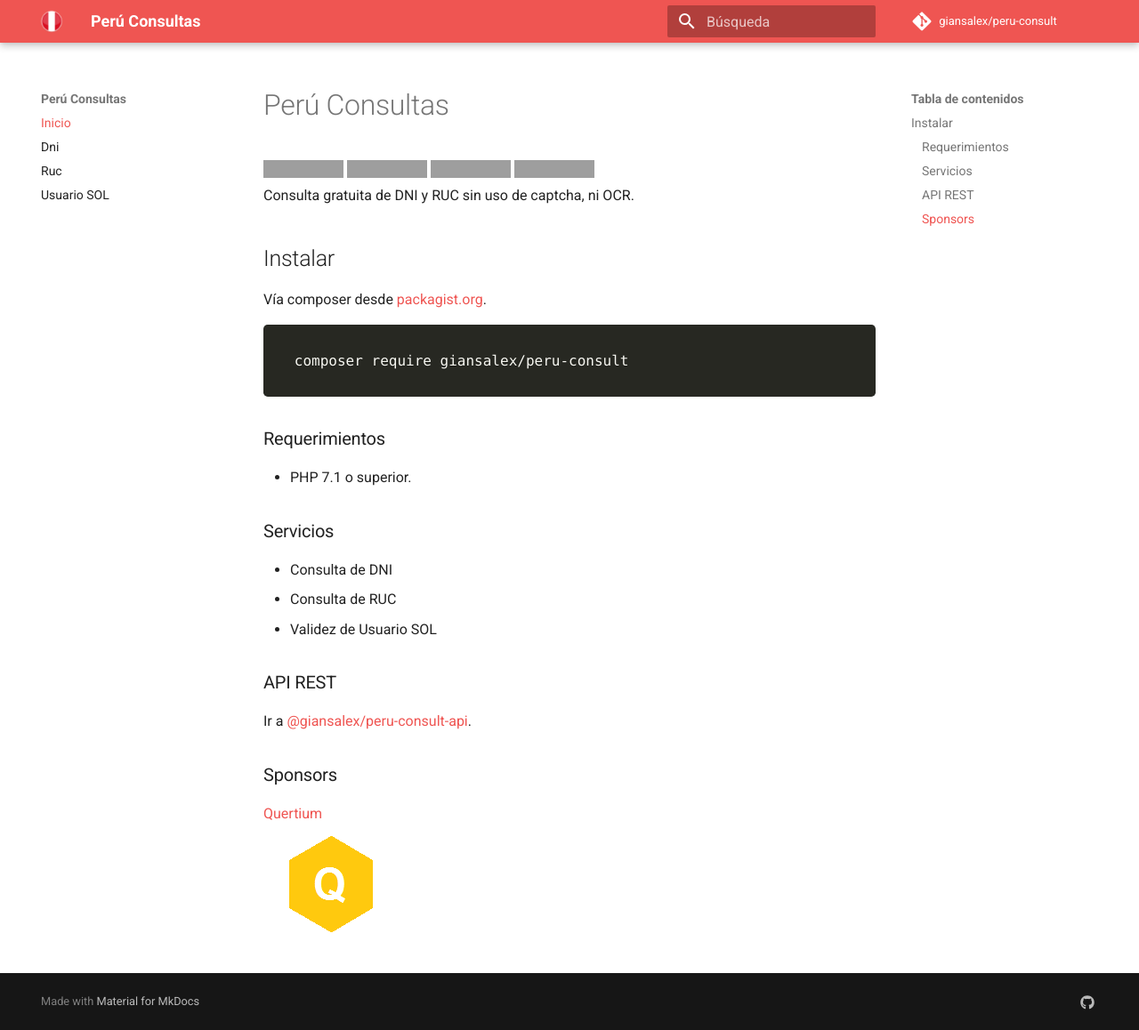
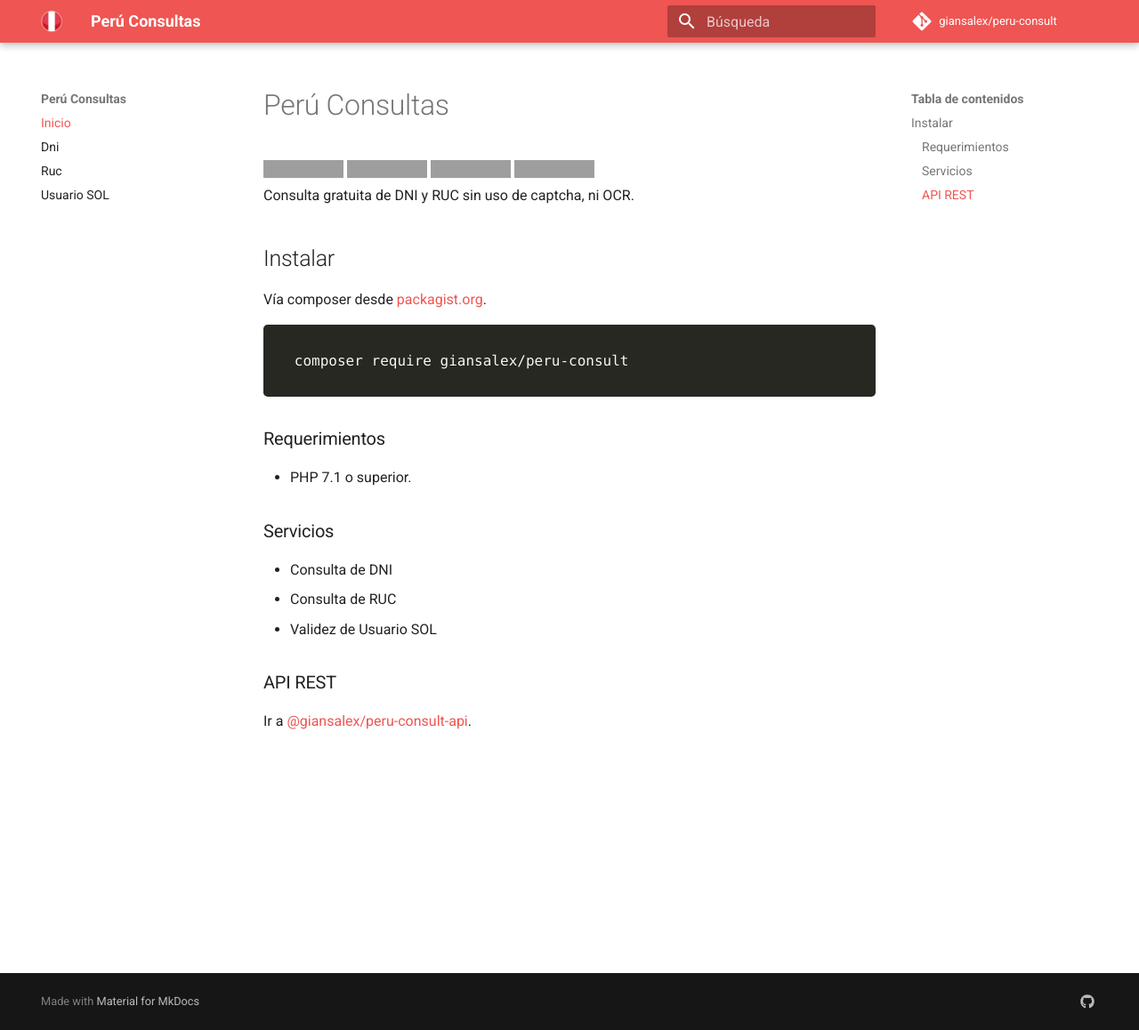
Before and after one commit to giansalex/peru-consult, an MkDocs documentation site: the page built from docs/index.md, in a window 1280 px wide and 1158 px high. Shown: the whole window at 89% size. Built offline with MkDocs 1.6.1 and Material for MkDocs 9.7.7, drawn with Linux system fonts in a browser that asks for light colours; nearby versions of some CDN libraries; comment, search, counter and statistics services are not loaded; grey boxes are pictures that could not be loaded.

Commit message:
remove sponsor

```diff
--- a/docs/index.md
+++ b/docs/index.md
@@ -22,8 +22,3 @@ composer require giansalex/peru-consult
 
 ### API REST
 Ir a [@giansalex/peru-consult-api](https://github.com/giansalex/peru-consult-api).
-
-### Sponsors
-
-[Quertium](http://quertium.com/)
-![Quertium](img/quertium.png)
```
Also changed, not shown: README.md (+0 -5 lines), docs/img/quertium.png (deleted).
